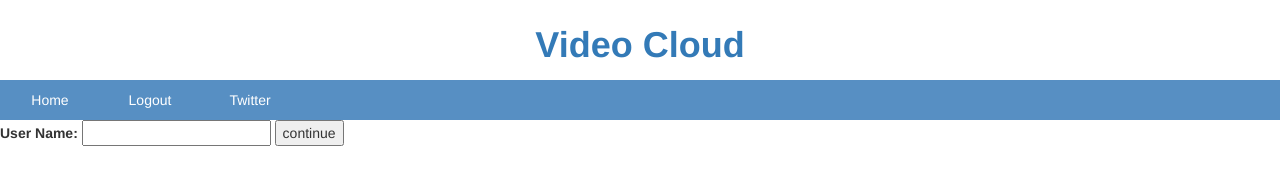
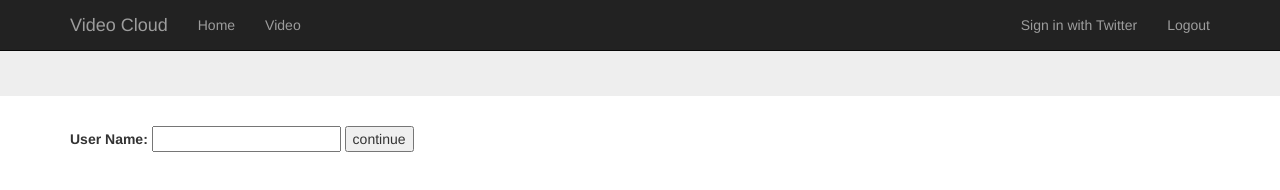
Before and after one commit to johndrkurtcom/Video-Cloud, a website: page client/index.html at #/video in a window 1280 px wide. Drawn offline with nearby package versions, Linux system fonts and the light colour scheme; some packages are replaced by stand-ins of ours; no server answers.

Commit message:
style changes

```diff
--- a/client/index.html
+++ b/client/index.html
@@ -7,13 +7,16 @@
     <!-- Latest compiled and minified CSS -->
     <link rel="stylesheet" href="https://maxcdn.bootstrapcdn.com/bootstrap/3.3.5/css/bootstrap.min.css">
     <!-- Optional theme -->
-    <link rel="stylesheet" href="https://maxcdn.bootstrapcdn.com/bootstrap/3.3.5/css/bootstrap-theme.min.css">
+    <!-- <link rel="stylesheet" href="https://maxcdn.bootstrapcdn.com/bootstrap/3.3.5/css/bootstrap-theme.min.css"> -->
     <script src="https://cdnjs.cloudflare.com/ajax/libs/d3/3.5.6/d3.min.js" charset="utf-8"></script>
     <!--
     <script src="http://www.youtube.com/player_api"></script>
     -->
     <script src="/lib/angular/angular.js"></script>
     <script src="/lib/jquery/dist/jquery.min.js"></script>
+
+    <script src="https://maxcdn.bootstrapcdn.com/bootstrap/3.3.5/js/bootstrap.min.js"></script>
+
     <script src="/lib/angular-route/angular-route.js"></script>
     <script src="app/youtube.js"></script>
     <script src="/socket.io/socket.io.js"></script>
@@ -30,30 +33,61 @@
   </head>
 
   <body>
-    <div id='title' class="container">
-      <h1><a href='#/home' class='index'>Video Cloud</a></h1>
+
+
+
+ <nav class="navbar navbar-inverse navbar-fixed-top">
+      <div class="container">
+        <div class="navbar-header">
+          <button type="button" class="navbar-toggle collapsed" data-toggle="collapse" data-target="#navbar" aria-expanded="false" aria-controls="navbar">
+            <span class="sr-only">Toggle navigation</span>
+            <span class="icon-bar"></span>
+            <span class="icon-bar"></span>
+            <span class="icon-bar"></span>
+          </button>
+          <a class="navbar-brand" href="#">Video Cloud</a>
+        </div>
+        <div id="navbar" class="navbar-collapse collapse">
+        <ul class="nav navbar-nav">
+          <li><a href='#/home' class='index'>Home</a></li>
+          <li><a href='#/video' class='create'>Video</a></li>
+        </ul>
+        <ul class="nav navbar-nav navbar-right">
+          <li><a href="/auth/twitter">Sign in with Twitter</a></li>
+          <li><a href='/logout'>Logout</a></li>
+        </ul>
+
+        </div><!--/.navbar-collapse -->
+      </div>
+    </nav>
+
+
+    <div class="jumbotron">
+      <div class="container">
+        <!-- <h1>Hello, world!</h1>
+        <p>bla bla bla</p>
+        <p><a class="btn btn-primary btn-lg" href="#" role="button">Get started &raquo;</a></p> -->
+      </div>
     </div>
 
-    <div class='navigation' id='main-nav'>
-        <ul>
-          <li><a href='#/home' class='index'>Home</a></li>
-          <!--<li><a href='#/video' class='create'>Video</a></li>-->
-          <li><a href='#/logout'>Logout</a></li>
-          <!-- <li><a href="/auth/facebook">Facebook</a></li> not entirly working yet, weird FB callback behaviour -->
-          <li><a href="/auth/twitter">Twitter</a></li>
-          <!-- <li><a href='#/signin' class='logout'>Logout</a></li> -->
-        </ul>
-    </div> <!-- navigation -->
+    <div class="container">
+      <div class="row">
 
+      </div>
+    </div> <!-- /container -->
+
+    <div class="container">
       <div id = "videoContainer">
         <div id="player"></div>
         <!--
         -->
       </div> <!-- videoContainer -->
-
+    </div>
+    <div class="container">
       <div ng-view>
 
       </div> <!-- ng-view -->
+    </div>
 
 
 
--- a/client/styles/style.css
+++ b/client/styles/style.css
@@ -131,10 +131,10 @@
 
 }
 
-.container{
+/*.container{
   text-align:center;
   padding:20px;
-}
+}*/
 
 #searchContainer input{
   width: 400px;
```
Also changed, not shown: client/app/views/video.html (+12 -8 lines). Lines whose indentation alone changed are shown as unchanged.
